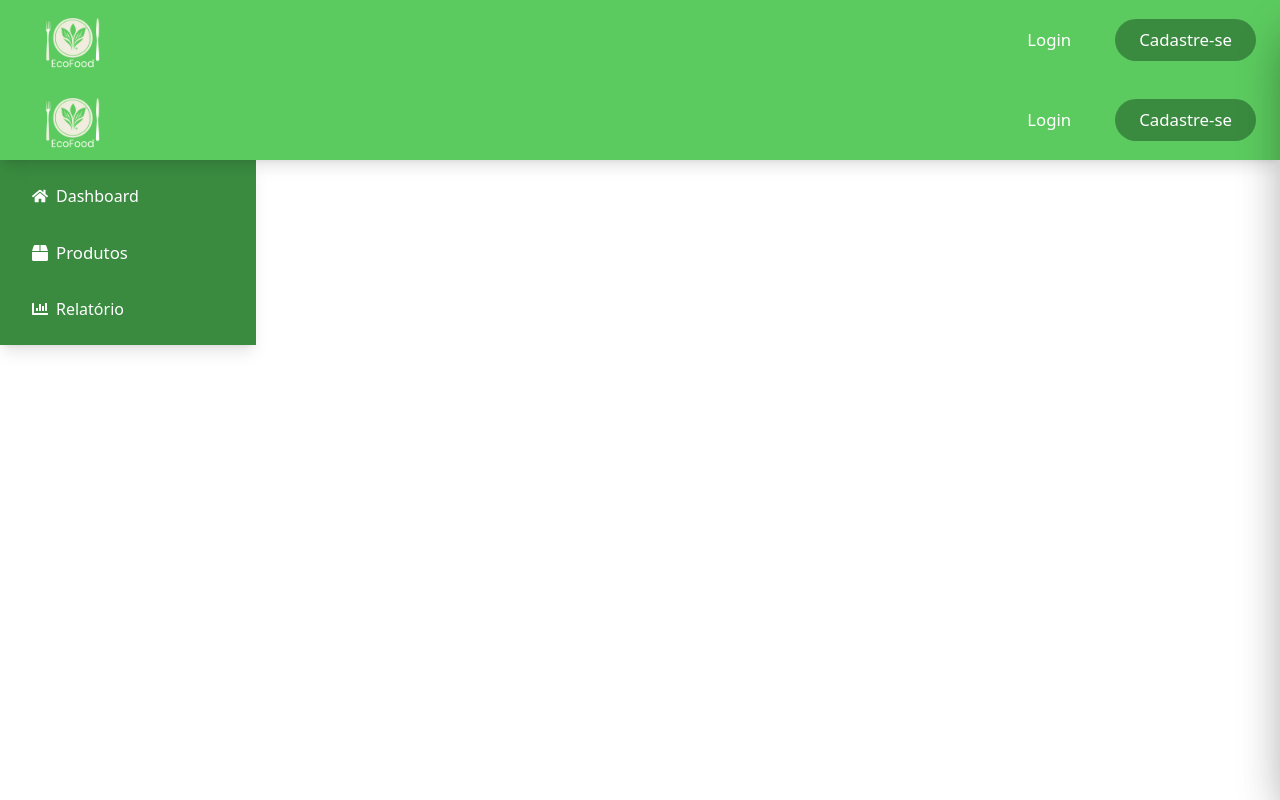
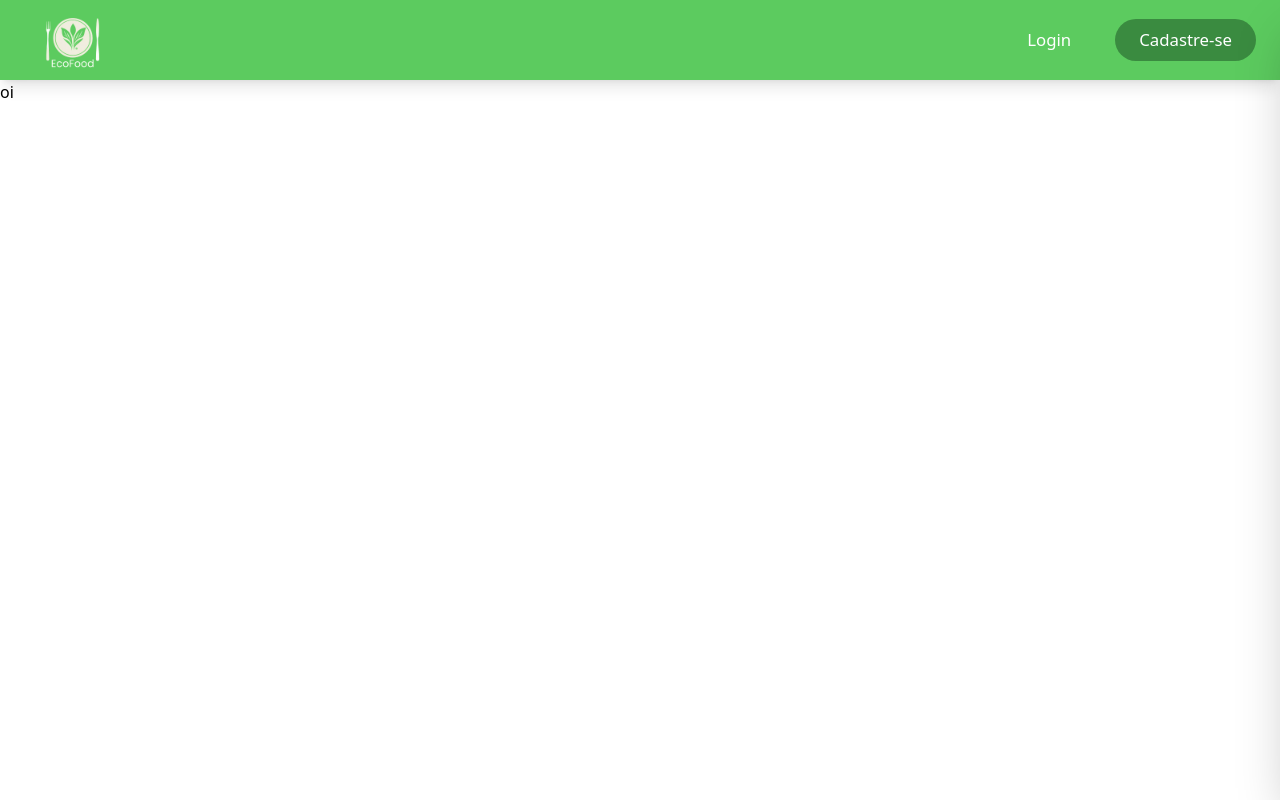
Before and after one commit to yuribodo/a-base-vem-forte, a Next.js app in the folder Front/: page / in a window 1280 px wide. Built offline with nearby package versions, Linux system fonts and the light colour scheme.

Commit message:
fix: fix layouts bugs

```diff
--- a/Front/app/(root)/(main)/layout.tsx
+++ /dev/null
@@ -1,21 +0,0 @@
-import SideBar from "@/components/Layout/SideBar";
-import '@/styles/globals.css'
-import Header from "@/components/Layout/Header";
-
-export default function RootLayout({
-	children,
-}: Readonly<{
-	children: React.ReactNode;
-}>) {
-	return (
-		<html lang="pt-br">
-			<body className="h-screen flex flex-col">
-                <Header/>
-                <div className="flex flex-grow w-full">
-					<SideBar className="hidden lg:block"/>
-                    <main className="flex-grow">{children}</main>
-                </div>
-			</body>
-		</html>
-	);
-}
--- a/Front/app/(root)/(main)/page.tsx
+++ /dev/null
@@ -1,11 +0,0 @@
-import React from 'react'
-
-const page = () => {
-  return (
-    <div>
-
-    </div>
-  )
-}
-
-export default page
--- /dev/null
+++ b/Front/app/(root)/page.tsx
@@ -0,0 +1,13 @@
+"use client";
+import useAuthContext from "@/hooks/useAuthContext";
+import React from "react";
+
+export default function Home() {
+	const { user } = useAuthContext();
+
+	return (
+		<>
+			<p>oi</p>
+		</>
+	);
+}
--- a/Front/app/layout.tsx
+++ /dev/null
@@ -1,18 +0,0 @@
-import SideBar from "@/components/Layout/SideBar";
-import "../styles/globals.css";
-import Header from "../components/Layout/Header";
-
-
-export default function RootLayout({
-	children,
-}: Readonly<{
-	children: React.ReactNode;
-}>) {
-	return (
-		<html lang="pt-br">
-			<body>
-				{children}
-			</body>
-		</html>
-	);
-}
```
Also changed, not shown: Front/app/page.tsx (deleted, +0 -11 lines).
